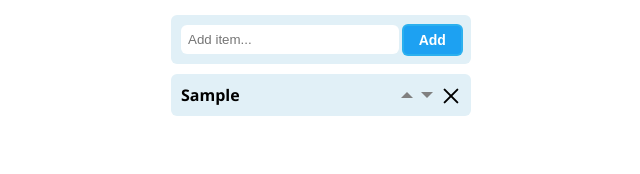
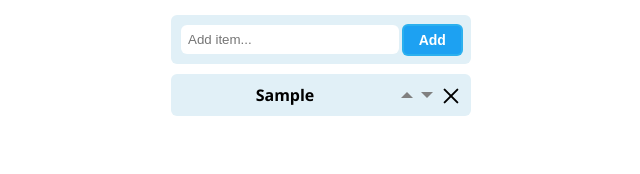
Before and after one commit to Axe-Pearl/Mini-Projects, a React (Create React App) app in the folder TODO-LIST/: page / in a window 1280 px wide. Both pictures are taken after typing "Sample" into the empty fields and a click on the button "Add". Shown: the top 174 px of the page, without its empty margins (319-959 px from the left). Built offline with nearby package versions, Linux system fonts and the light colour scheme.

Commit message:
text overflow fix

```diff
--- a/TODO-LIST/src/App.css
+++ b/TODO-LIST/src/App.css
@@ -21,6 +21,14 @@
   background-color: #E1F0F7;
   border-radius: 6px;
   gap: 5px;
+}
+.todo .text{
+
+  overflow-x: scroll;
+  width: 208px;
+}
+.text::-webkit-scrollbar{
+  width: 0;
 }
 
 input{
```
